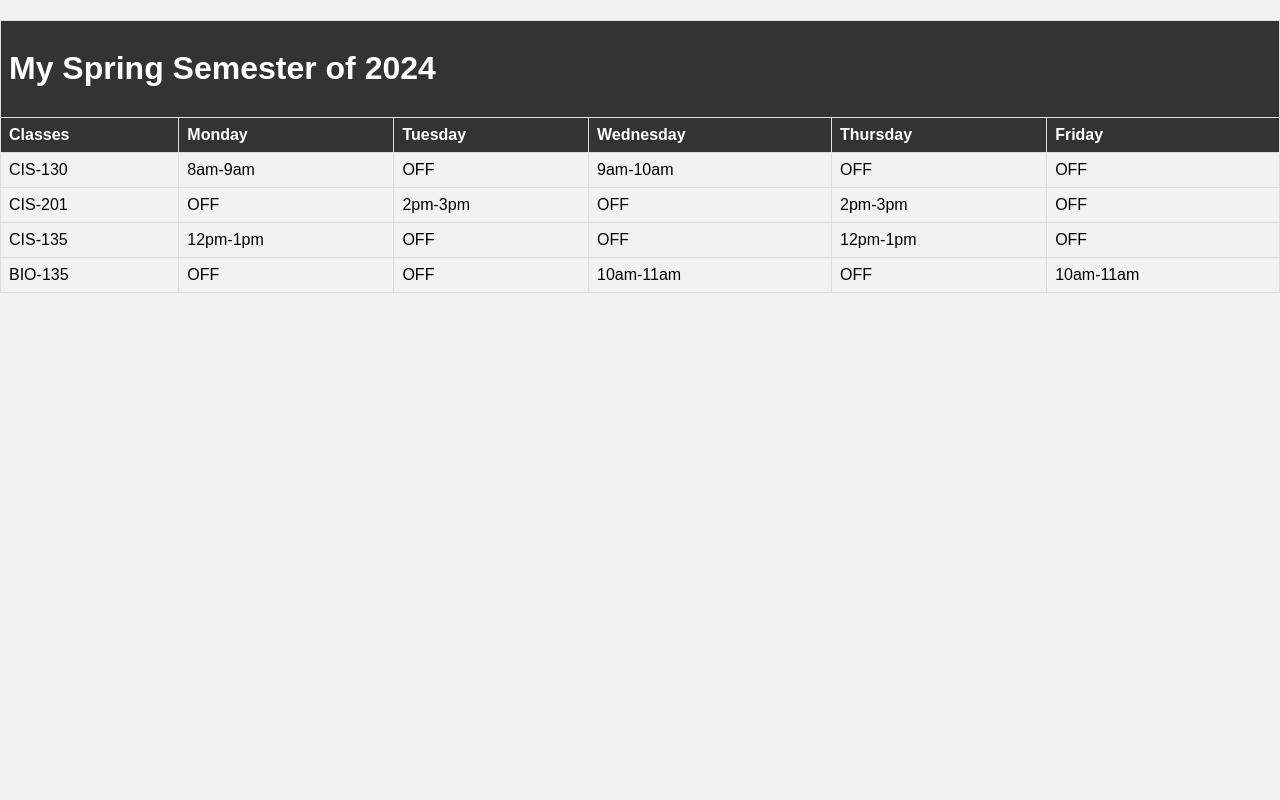
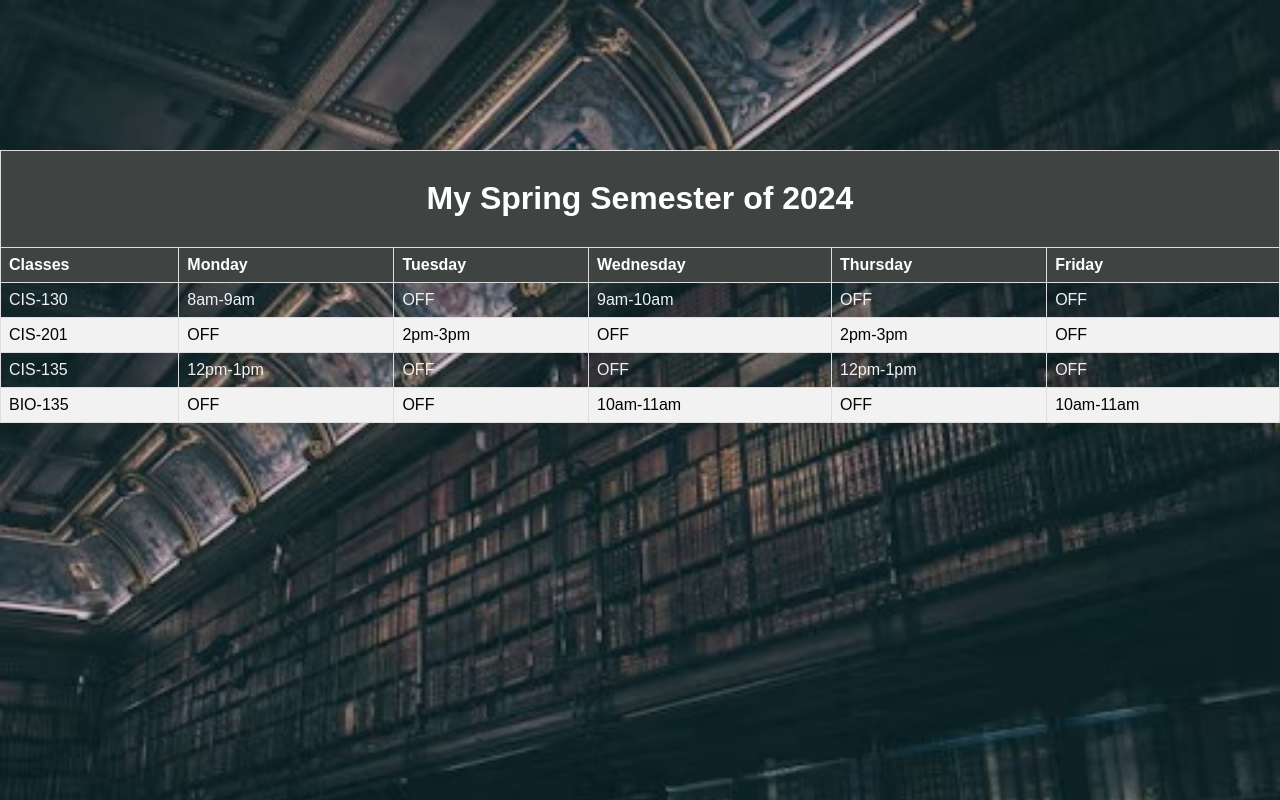
Before and after one commit to JosephWhisler/My-Schedule, a plain HTML site: page index.html in a window 1280 px wide. Drawn offline with Linux system fonts and the light colour scheme.

Commit message:
Added more style to the table, changed the text color on the cells without a backgorund and add a background image.

```diff
--- a/style.css
+++ b/style.css
@@ -1,18 +1,22 @@
 body {
+    background-image: url(academia.jpeg);
+    background-size: cover;
+    background-attachment: fixed;
     font-family: Arial, sans-serif;
     margin: 0;
     padding: 0;
     background-color: #f2f2f2;
+
 }
 
-
-
-
+h1 {
+    text-align: center;
+}
 
 table {
     width: 100%;
     border-collapse: collapse;
-    margin-top: 20px;
+    margin-top: 150px;
 }
 
 th, td {
@@ -22,7 +26,7 @@ th, td {
 }
 
 th {
-    background-color: #333;
+    background-color: #3f4443;
     color: #fff;
 }
 
@@ -30,6 +34,10 @@ tr:nth-child(even) {
     background-color: #f2f2f2;
 }
 
+tr:nth-child(odd) {
+    color: #f2f2f2;
+}
+
 td:hover {
-    background-color: #ddd;
+    background-color: #6b7073;
 }
```
